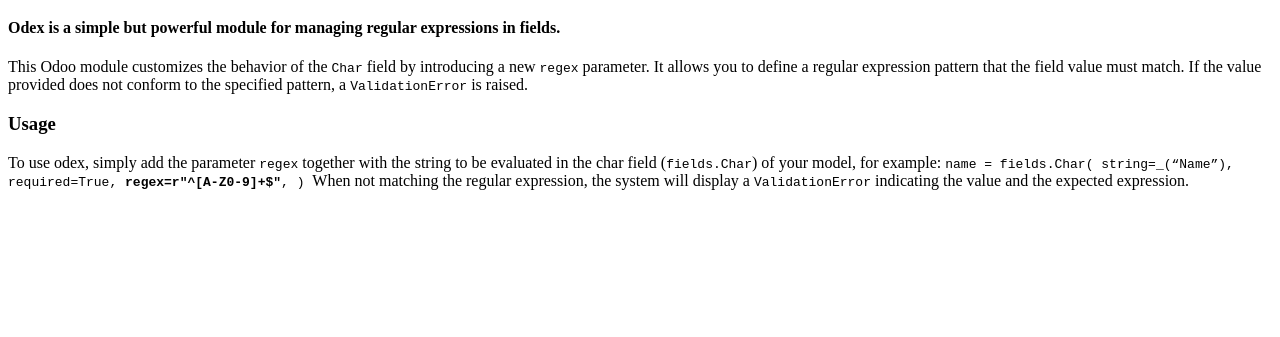
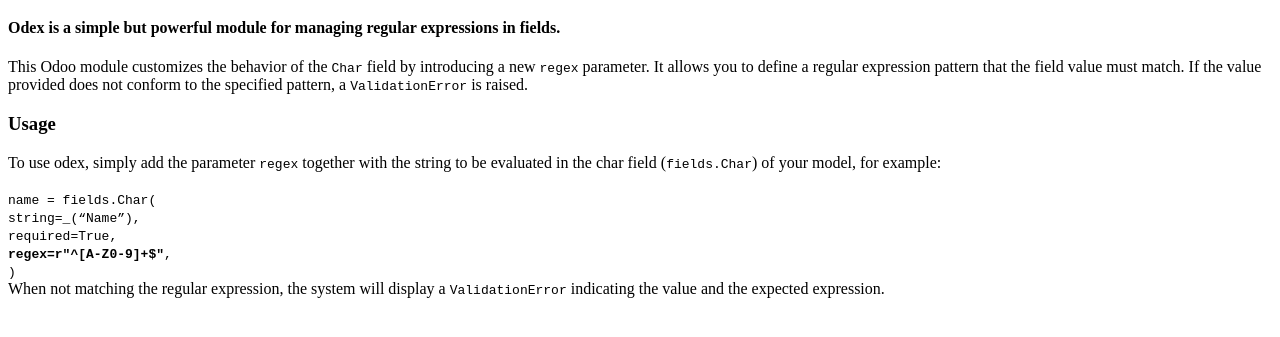
Before and after one commit to DIOR27/odex, a plain HTML site: page odoo_odex/static/description/index.html in a window 1280 px wide. Shown: the part 61-398 px from the top of the page. Drawn offline with Linux system fonts and the light colour scheme.

Commit message:
refactor

```diff
--- a/odoo_odex/static/description/index.html
+++ b/odoo_odex/static/description/index.html
@@ -20,15 +20,15 @@
     <p>
         To use odex, simply add the parameter <code>regex</code> together with the string to be evaluated in the char field (<code>fields.Char</code>)
         of your model, for example:
-
+        <br /><br />
         <code>
-            name = fields.Char(
-                string=_(“Name”),
-                required=True,
-                <b>regex=r"^[A-Z0-9]+$"</b>,
+            name = fields.Char(<br />
+                string=_(“Name”),<br />
+                required=True,<br />
+                <b>regex=r"^[A-Z0-9]+$"</b>,<br />
             )
         </code>
-
+        <br />
         When not matching the regular expression, the system will display a <code>ValidationError</code> indicating the value and the
         expected expression.
     </p>
```
